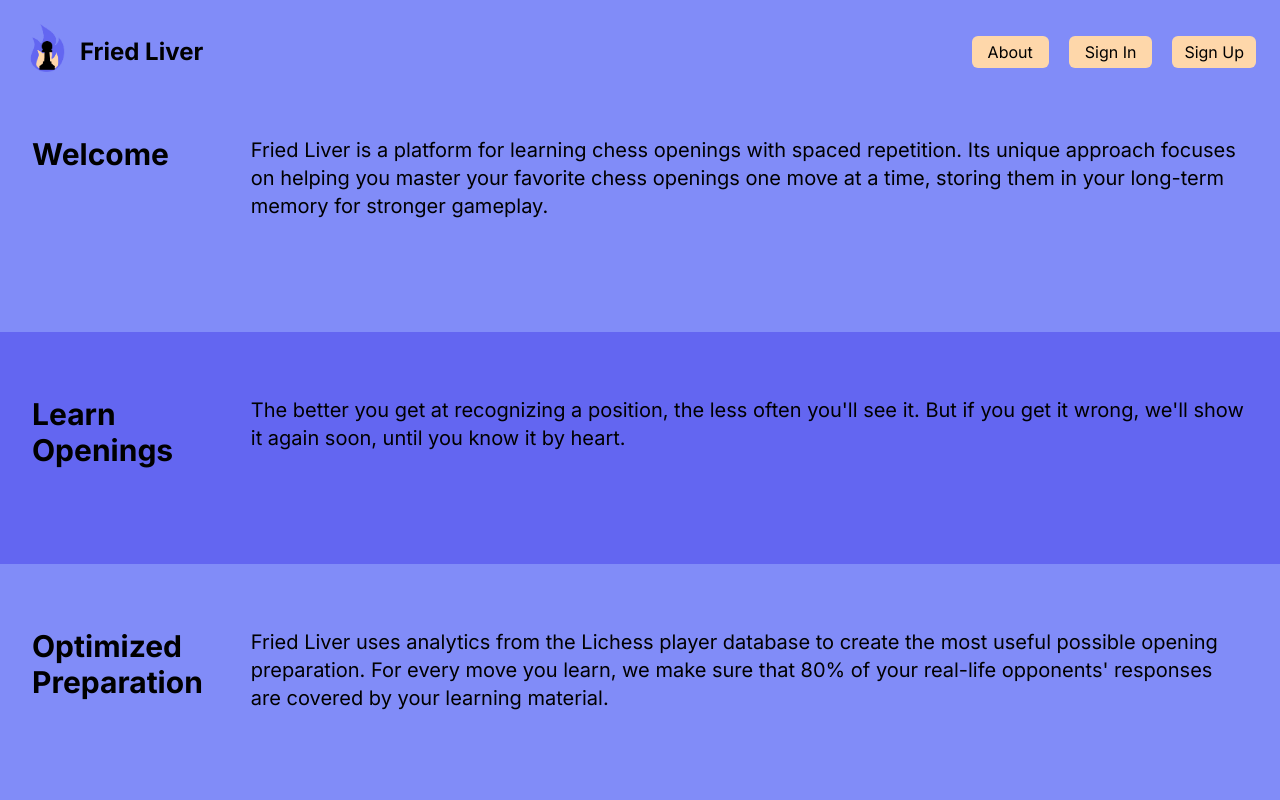
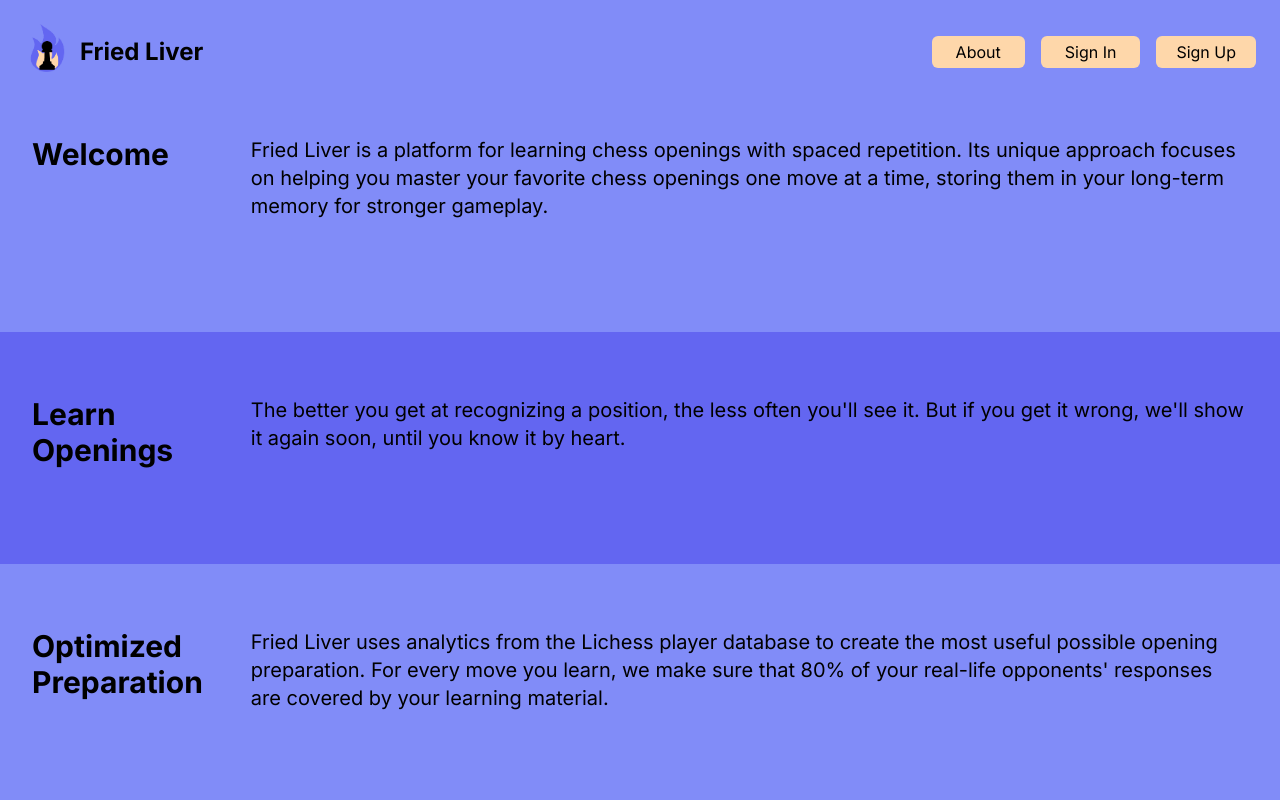
Before and after one commit to jackvandeleuv/memorize_openings, a Next.js app: page / in a window 1280 px wide. Shown: the top 800 px of the page. Built offline with nearby package versions, Linux system fonts and the light colour scheme; no server answers.

Commit message:
fix: update button spacing

```diff
--- a/app/MenuBar.tsx
+++ b/app/MenuBar.tsx
@@ -69,17 +69,17 @@ const MenuBar: React.FC = () => {
             </button>
           </div>
 
-          <nav className="hidden md:flex items-center justify-end md:flex-1 lg:w-0 space-x-5">
-            <Link href='/about' onClick={() => setIsOpen(!isOpen)} className="sm:py-1 sm:px-4 rounded-md bg-orange-200 text-black hover:bg-orange-100">About</Link>
+          <nav className="hidden md:flex items-center justify-end md:flex-1 lg:w-0 space-x-4">
+            <Link href='/about' onClick={() => setIsOpen(!isOpen)} className="sm:py-1 sm:px-6 rounded-md bg-orange-200 text-black hover:bg-orange-100">About</Link>
             {isSignedIn ?
                 <>
                   <Link href='/account' onClick={() => setIsOpen(!isOpen)} className="sm:py-1 sm:px-4 rounded-md bg-orange-200 text-black hover:bg-orange-100">Account</Link>
-                  <Link href='/learn' onClick={() => setIsOpen(!isOpen)} className="sm:py-1 sm:px-4 rounded-md bg-orange-200 text-black hover:bg-orange-100">Learn</Link>
-                  <Link href='/' onClick={() => {signUserOut(); setIsOpen(!isOpen)}} className="sm:p-1 sm:px-2 rounded-md bg-orange-200 text-black hover:bg-orange-100">Sign Out</Link>
+                  <Link href='/learn' onClick={() => setIsOpen(!isOpen)} className="sm:py-1 sm:px-6 rounded-md bg-orange-200 text-black hover:bg-orange-100">Learn</Link>
+                  <Link href='/' onClick={() => {signUserOut(); setIsOpen(!isOpen)}} className="sm:p-1 sm:px-4 rounded-md bg-orange-200 text-black hover:bg-orange-100">Sign Out</Link>
                 </> :
                 <>
-                  <Link href='/signin' onClick={() => setIsOpen(!isOpen)} className="sm:py-1 sm:px-4 rounded-md bg-orange-200 text-black hover:bg-orange-100">Sign In</Link>
-                  <Link href='/signup' onClick={() => setIsOpen(!isOpen)} className="sm:py-1 sm:px-3 rounded-md bg-orange-200 text-black hover:bg-orange-100">Sign Up</Link>
+                  <Link href='/signin' onClick={() => setIsOpen(!isOpen)} className="sm:py-1 sm:px-6 rounded-md bg-orange-200 text-black hover:bg-orange-100">Sign In</Link>
+                  <Link href='/signup' onClick={() => setIsOpen(!isOpen)} className="sm:py-1 sm:px-5 rounded-md bg-orange-200 text-black hover:bg-orange-100">Sign Up</Link>
                 </>
             }
           </nav>
```
